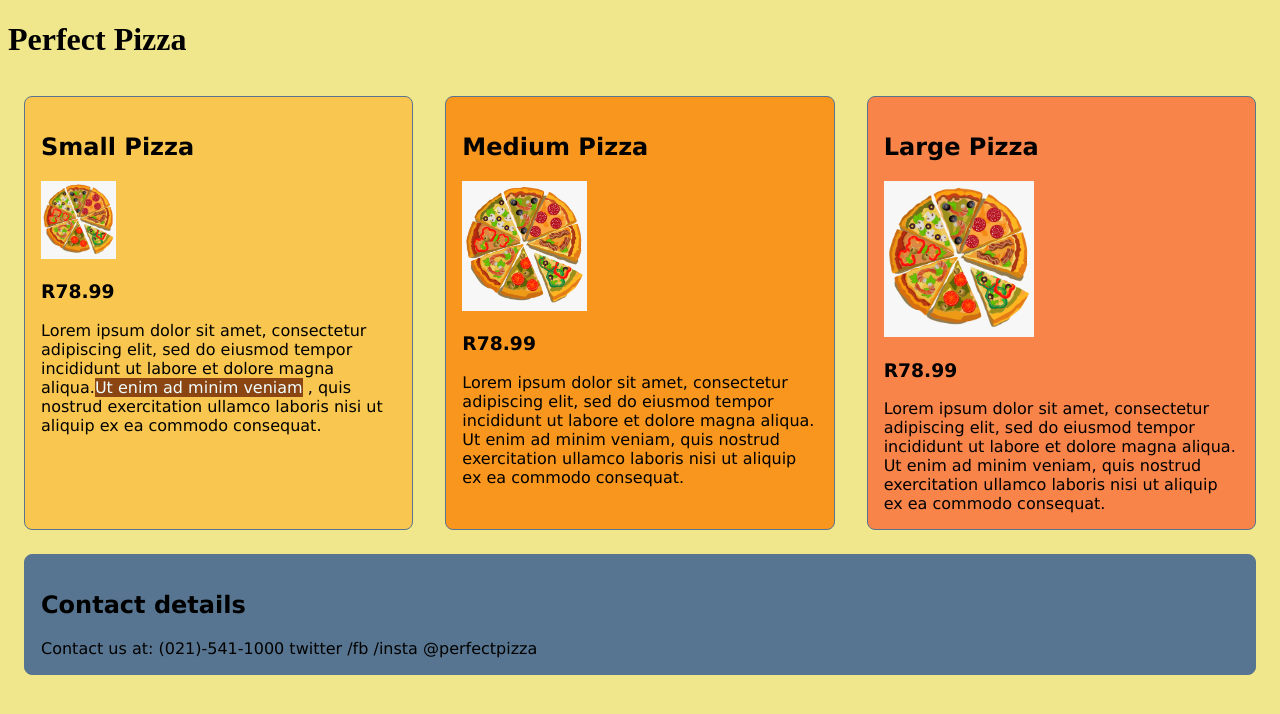
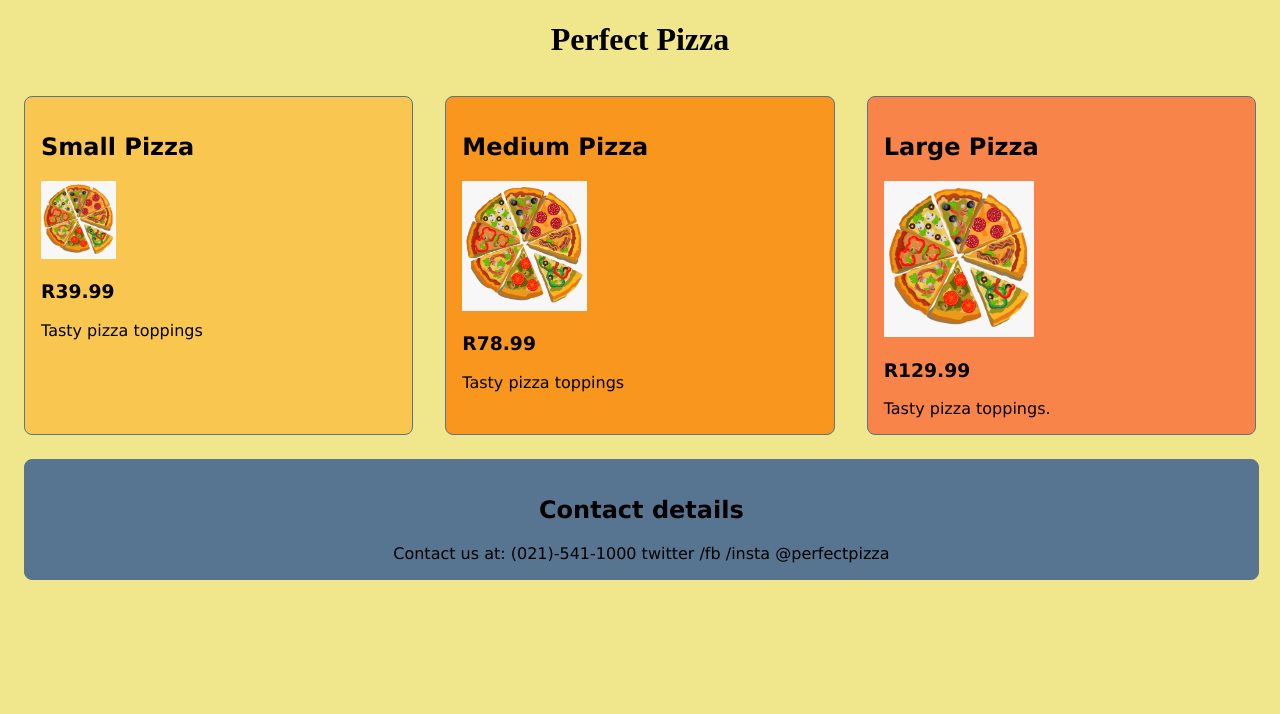
Before and after one commit to SiyaMndebele/perfect-pizza, a plain HTML site: page index.html in a window 1280 px wide. Drawn offline with Linux system fonts and the light colour scheme.

Commit message:
headings adjustments

```diff
--- a/index.html
+++ b/index.html
@@ -9,17 +9,17 @@
 </head>
 
 <body>
-    <h1>Perfect Pizza</h1>
+    <h1 class="main_heading">Perfect Pizza</h1>
 
     <div class="pizzas">
 
         <div class="pizza small_pizza">
             <h2>Small Pizza</h2>
             <img src="pizza.png" width="75">
-            <h3>R78.99</h3>
-           <div>
-            Lorem ipsum dolor sit amet, consectetur adipiscing elit, sed do eiusmod tempor incididunt ut labore et dolore magna aliqua.<span class="special">Ut enim ad minim veniam</span> , quis nostrud exercitation ullamco laboris nisi ut aliquip ex ea commodo consequat.
-            </div>
+            <h3>R39.99</h3>
+           <p>Tasty pizza toppings</p>
+
+
        </div>
 
        <div class="pizza medium_pizza">
@@ -27,16 +27,16 @@
            <img src="pizza.png" width="125">
            <h3>R78.99</h3>
            <div>
-           Lorem ipsum dolor sit amet, consectetur adipiscing elit, sed do eiusmod tempor incididunt ut labore et dolore magna aliqua. Ut enim ad minim veniam, quis nostrud exercitation ullamco laboris nisi ut aliquip ex ea commodo consequat.
+            Tasty pizza toppings
            </div>
        </div>
 
        <div class="pizza large_pizza">
            <h2>Large Pizza</h2>
            <img src="pizza.png" width="150">
-           <h3>R78.99</h3>
+           <h3>R129.99</h3>
            <div>
-           Lorem ipsum dolor sit amet, consectetur adipiscing elit, sed do eiusmod tempor incididunt ut labore et dolore magna aliqua. Ut enim ad minim veniam, quis nostrud exercitation ullamco laboris nisi ut aliquip ex ea commodo consequat.
+            Tasty pizza toppings.
            </div>
 
        </div>
@@ -46,6 +46,7 @@
 
 
 <div class="pizza contact_us">
+    <div class="contacts">
     <h2>Contact details</h2>
 
     Contact us at: (021)-541-1000 twitter
@@ -53,6 +54,7 @@
     /insta
     @perfectpizza
 </div>
+</div>
 
 </body>
 </html>
--- a/style.css
+++ b/style.css
@@ -2,14 +2,16 @@ body {
     background-color: #76C893;
 }
 
-
+.main_heading {
+    text-align: center;
+}
 .pizza {
     border: 1px solid #577590;
     padding: 1em;
     margin: 1em;
     margin-bottom: 0.5em;
     border-radius: 0.5em;
-
+    width: 30%;
 }
 
 .medium_pizza {
@@ -31,15 +33,15 @@ body {
 
 }
 
+
 .contact_us {
     background-color: #577590;
     font-family: Verdana, Geneva, Tahoma, sans-serif;
-
+    width: 95%;
 }
 
-.special {
-    background-color: saddlebrown;
-    color: azure;
+.contacts {
+    text-align: center;
 }
 
 @media (min-width: 960px) {
```
